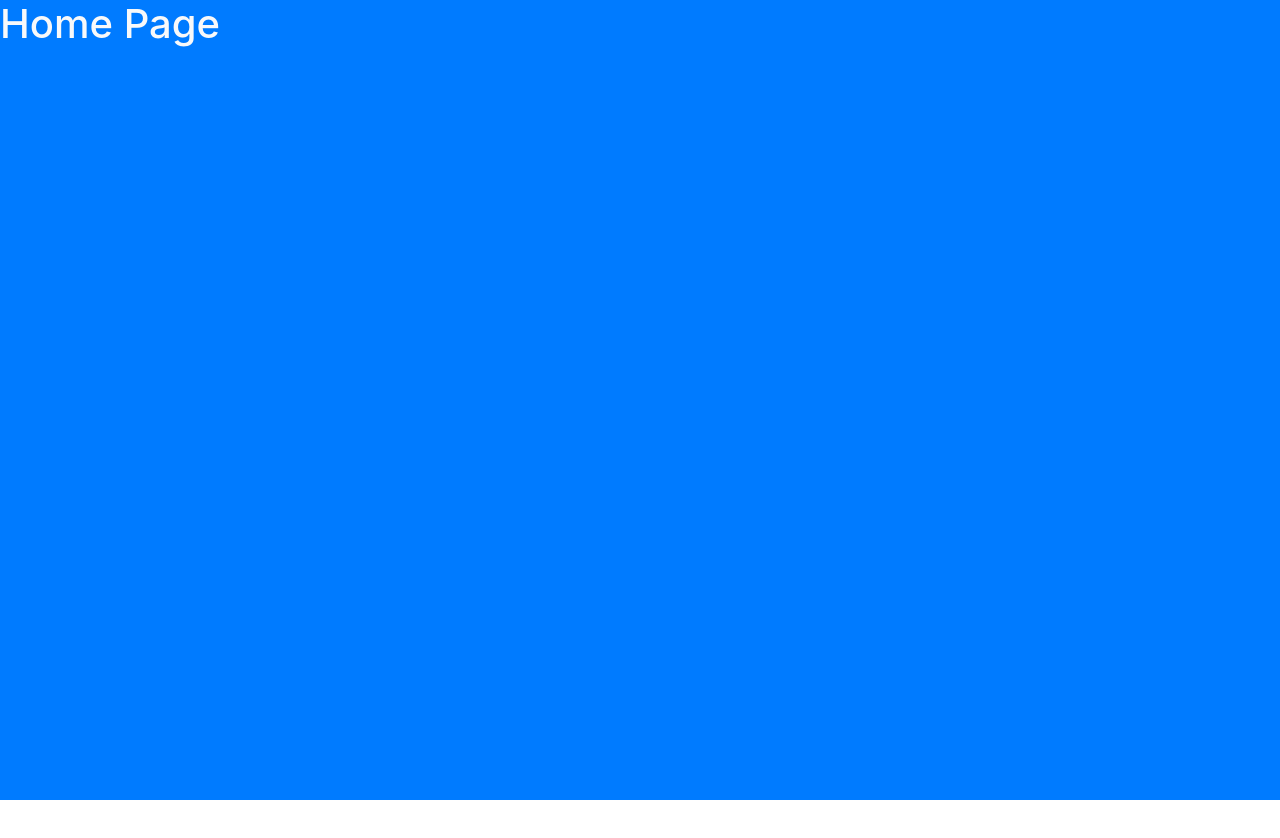
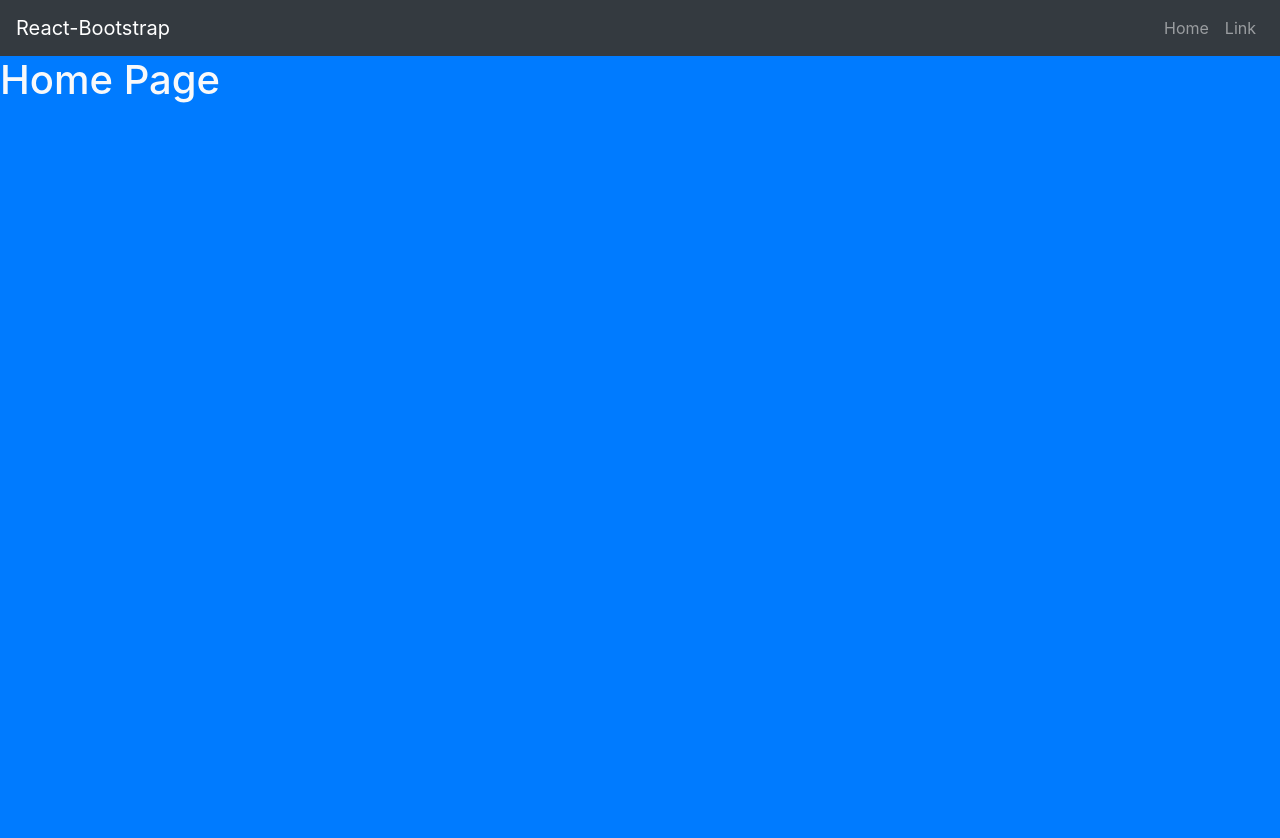
Before and after one commit to cg-201/react-app-demo5, a React (Create React App) app: page / in a window 1280 px wide. Shown: the top 838 px of the page. Before the commit the page ends 800 px from the top, so only its background shows below. Built offline with nearby package versions, Linux system fonts and the light colour scheme.

Commit message:
navigation basics.

```diff
--- a/src/App.js
+++ b/src/App.js
@@ -5,10 +5,21 @@
 import { AboutUs } from "./components/AboutUs";
 import { Project } from "./components/Project";
 import { ContactUs } from "./components/ContactUs";
+import { AppNavBar } from "./common/AppNavBar";
+import {
+  Button,
+  Form,
+  FormControl,
+  Nav,
+  Navbar,
+  NavDropdown,
+} from "react-bootstrap";
 
 function App() {
   return (
     <Router>
+      <AppNavBar />
+
       <Switch>
         <Route path="/home">
           <Home />
--- /dev/null
+++ b/src/common/AppNavBar.js
@@ -0,0 +1,23 @@
+import {
+  Button,
+  Form,
+  FormControl,
+  Nav,
+  Navbar,
+  NavDropdown,
+} from "react-bootstrap";
+
+export function AppNavBar() {
+  return (
+    <Navbar bg="dark" variant="dark" expand="lg">
+      <Navbar.Brand href="#home">React-Bootstrap</Navbar.Brand>
+      <Navbar.Toggle aria-controls="basic-navbar-nav" />
+      <Navbar.Collapse id="basic-navbar-nav">
+        <Nav className="ml-auto">
+          <Nav.Link href="#home">Home</Nav.Link>
+          <Nav.Link href="#link">Link</Nav.Link>
+        </Nav>
+      </Navbar.Collapse>
+    </Navbar>
+  );
+}
```
